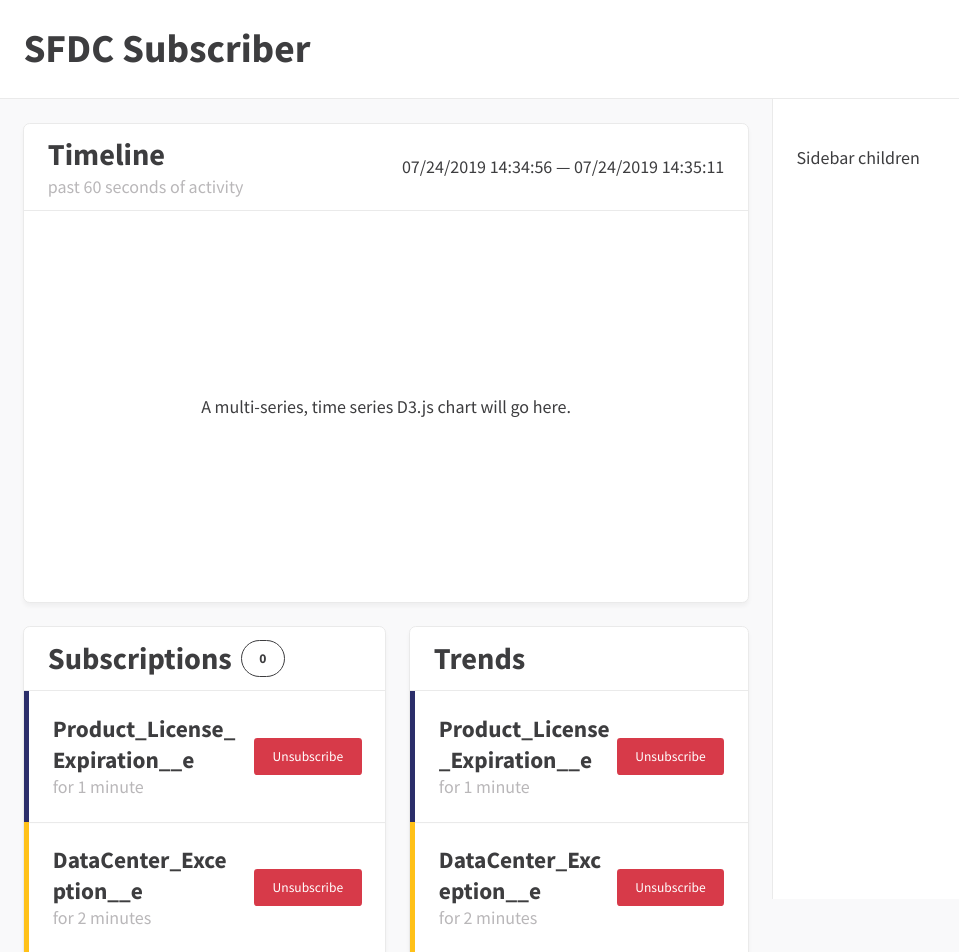
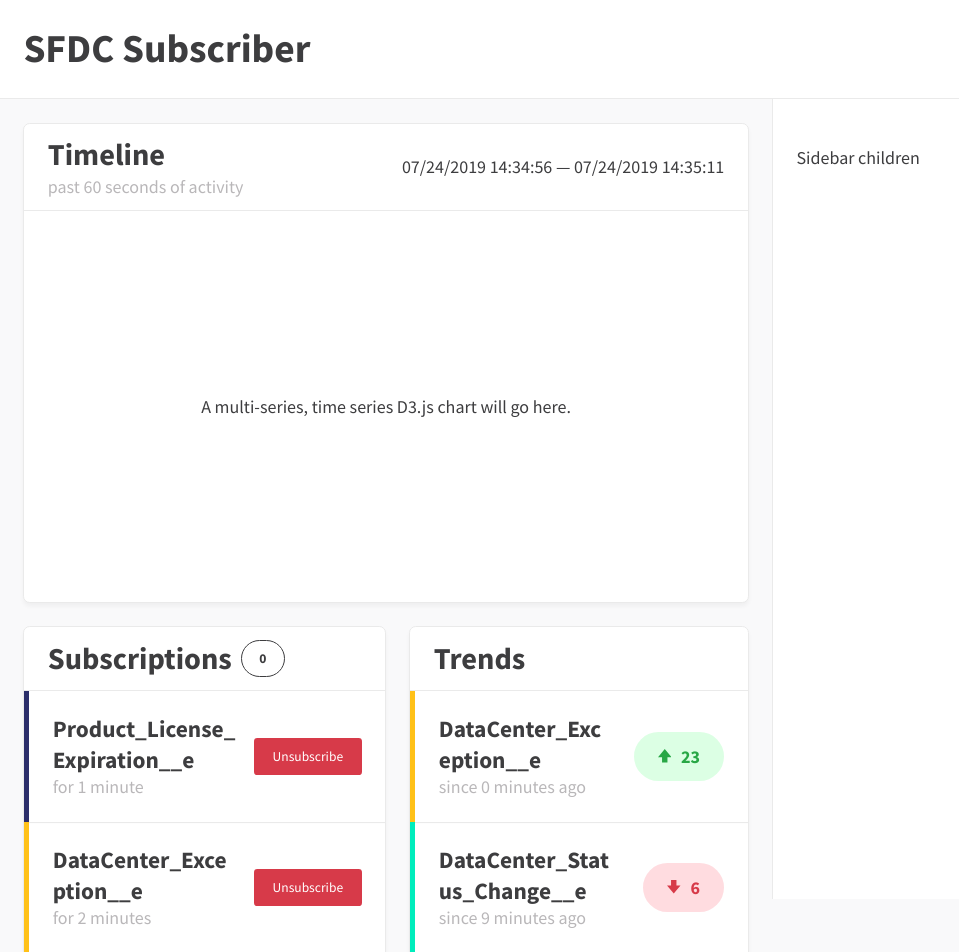
Before and after one commit to MatthewKosloski/sfdc-subscriber, a React (Create React App) app in the folder client/: page / in a window 1280 px wide. Shown: the top 952 px of the page, without its empty margins (0-959 px from the left). Built offline with nearby package versions, Linux system fonts and the light colour scheme.

Commit message:
created TrendsCardListItem

```diff
--- a/client/src/components/organisms/TrendsCard/CardListItem.tsx
+++ /dev/null
@@ -1,20 +0,0 @@
-import React, { Fragment } from 'react';
-
-import { Button } from '../../../design-system/components';
-
-import { CardListItem as CardListItemMolecule } from '../../molecules';
-import { ICardListItemProps } from '../../molecules/CardListItem';
-
-const CardListItem: React.FC<ICardListItemProps> = (props) => (
-	<Fragment>
-		<CardListItemMolecule {...props}>
-			<Button
-				variant="danger"
-				small>
-				Unsubscribe
-			</Button>
-		</CardListItemMolecule>
-	</Fragment>
-);
-
-export default CardListItem;
--- /dev/null
+++ b/client/src/components/organisms/TrendsCard/TrendsCardListItem.tsx
@@ -0,0 +1,31 @@
+import React, { Fragment } from 'react';
+
+import { CardListItem } from '../../molecules';
+import { ICardListItemProps } from '../../molecules/CardListItem';
+
+import TrendBadgeNegative from './TrendBadgeNegative';
+import TrendBadgePositive from './TrendBadgePositive';
+
+interface ITrendsCardListItemProps extends ICardListItemProps {
+	trendCount?: string,
+	uptrend?: boolean
+}
+
+const TrendsCardListItem: React.FC<ITrendsCardListItemProps> = ({uptrend,
+	trendCount, ...rest}) => (
+	<Fragment>
+		<CardListItem {...rest}>
+			{uptrend
+				? <TrendBadgePositive count={trendCount}/>
+				: <TrendBadgeNegative count={trendCount}/>
+			}
+		</CardListItem>
+	</Fragment>
+);
+
+TrendsCardListItem.defaultProps = {
+	trendCount: '0',
+	uptrend: true
+};
+
+export default TrendsCardListItem;
--- a/client/src/components/organisms/TrendsCard/index.tsx
+++ b/client/src/components/organisms/TrendsCard/index.tsx
@@ -2,11 +2,8 @@ import React from 'react';
 
 import { Card } from '../../../design-system/components';
 
-import TrendBadgeNegative from './TrendBadgeNegative';
-import TrendBadgePositive from './TrendBadgePositive';
-
-import { CardListItems } from '../';
-import CardListItem from './CardListItem';
+import { CardListItems as TrendsCardListItems } from '../';
+import TrendsCardListItem from './TrendsCardListItem';
 
 import Container from './Container';
 
@@ -18,24 +15,19 @@ const TrendsCard: React.FC<ITrendsCardProps> = () => (
 			titleText="Trends"
 			fullBodyHeight
 			noPaddedBody>
-			<CardListItems>
-				<CardListItem
-					titleText="Product_License_Expiration__e"
-					subtitleText="for 1 minute"
-					borderLeftColor="rgba(43, 46, 106, 1)" />
-				<CardListItem
+			<TrendsCardListItems>
+				<TrendsCardListItem
 					titleText="DataCenter_Exception__e"
-					subtitleText="for 2 minutes"
-					borderLeftColor="rgba(255, 193, 24, 1)" />
-				<CardListItem
+					subtitleText="since 0 minutes ago"
+					borderLeftColor="rgba(255, 193, 24, 1)"
+					trendCount="23" />
+				<TrendsCardListItem
 					titleText="DataCenter_Status_Change__e"
-					subtitleText="for 9 minutes"
-					borderLeftColor="rgba(0, 237, 188, 1)" />
-				<CardListItem
-					titleText="Client_Health_Change__e"
-					subtitleText="for 12 minutes"
-					borderLeftColor="rgba(149, 62, 189, 1)" />
-			</CardListItems>
+					subtitleText="since 9 minutes ago"
+					borderLeftColor="rgba(0, 237, 188, 1)"
+					trendCount="6"
+					uptrend={false} />
+			</TrendsCardListItems>
 		</Card>
 	</Container>
 );
```
